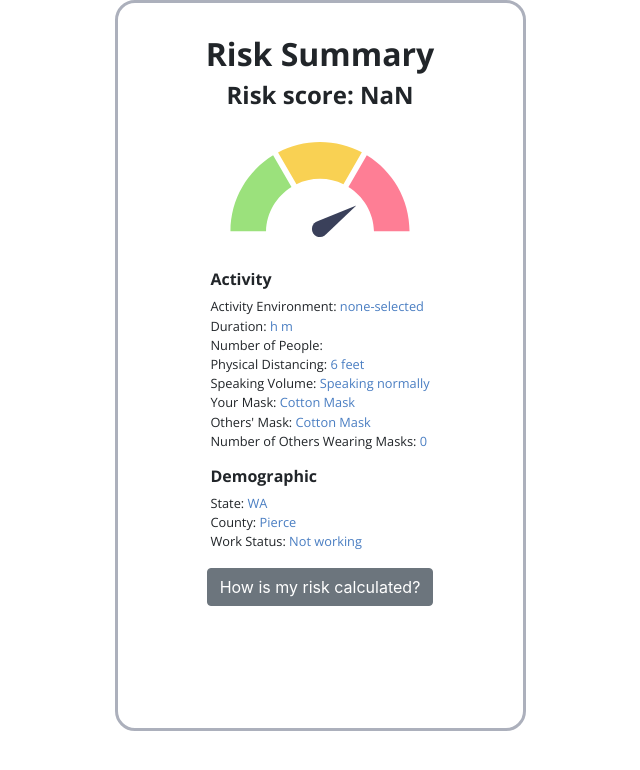
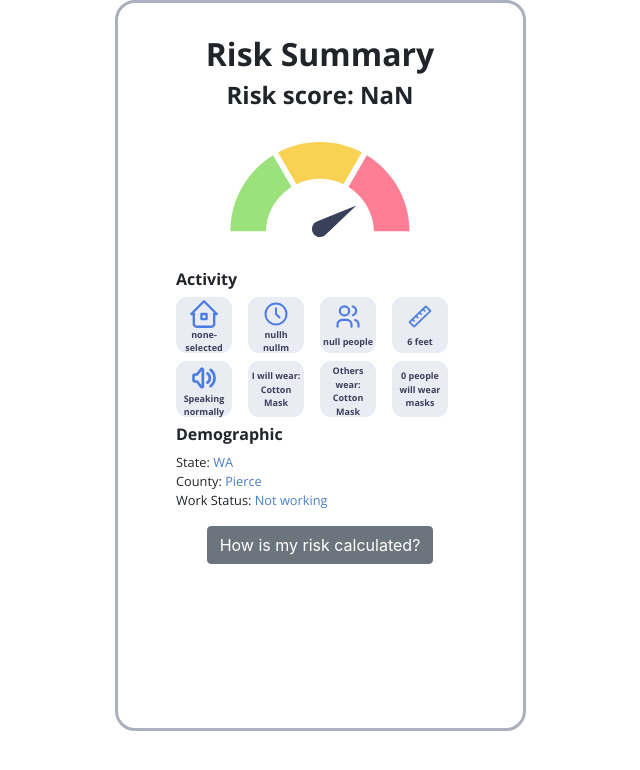
Before and after one commit to RaynyT/COVID-19-Risk-Assessment-Tool, a React (Create React App) app in the folder covrt/: page /results in a window 1280 px wide. Shown: the top 770 px of the page, without its empty margins (320-960 px from the left). Built offline with nearby package versions, Linux system fonts and the light colour scheme.

Commit message:
Change from list style to icon style

```diff
--- a/covrt/src/components/Results.css
+++ b/covrt/src/components/Results.css
@@ -50,6 +50,58 @@
     padding-top: 2rem;
 }
 
+.img-card {
+    background-color: #EAECF4;
+    border-color: #EAECF4;
+    border-style: solid;
+    border-width: medium;
+    border-radius: 20%;
+
+    box-sizing: border-box;
+    width: 3.5em;
+    height: 3.5em;
+    margin-right: 1em;
+}
+
+.img-card-row {
+    padding-bottom: .5em;
+}
+
+.img-card-content {
+    font-family: 'Open Sans', sans-serif;
+    font-weight: bolder;
+    text-align: center;
+    color: #3A405A;
+
+
+    width: 100%;
+    height: 100%;
+    max-height: 100%;
+
+    display: flex;
+    flex-direction: column;
+    justify-content: space-around;
+}
+
+.img-card-image-container {
+    max-width:100%;
+    max-height:55%;
+    height: auto;
+}
+
+.img-card-image {
+    max-height: 100%;
+    height: auto;
+}
+
+.img-card-text {
+    font-size: xx-small;
+}
+
+.display-none {
+    display: none;
+}
+
 @media (min-width: 768px) {
 
     .outer {
--- a/covrt/src/components/Results.js
+++ b/covrt/src/components/Results.js
@@ -1,7 +1,13 @@
 import riskMeterImage from '../images/risk-meter.svg'
+import houseIcon from '../images/house-vector.svg'
+import clockIcon from '../images/clock-vector.svg'
+import peopleIcon from '../images/people-icon-vector.svg'
+import rulerIcon from '../images/ruler-vector.svg'
+import volumeIcon from '../images/volume-vector.svg'
 
 import "./Results.css"
 import { Button } from 'reactstrap'
+
 
 export default function Results(props){
 
@@ -37,6 +43,27 @@ export default function Results(props){
         );
     }
 
+
+    // This is the stupidest hacky way to fix the text overflowing from the button
+    // But since this is the only string of text that does it, I'm using this for now
+    // until I have more time to fix the general problem
+    let volumeText = props.speakingVolume;
+    if (props.speakingVolume === "Speaking loudly or shouting") {
+        volumeText = "Speaking loudly";
+    }
+
+    // Another stupid edge case I felt like catching
+    let attendeesText = props.activityBasicInfo.attendees
+    console.log(attendeesText);
+    if (attendeesText >= 999999999) {
+        attendeesText = "100000000+";
+    }
+
+    let maskAmountText = Math.round(props.othersMask.percent / 100 * props.activityBasicInfo.attendees);
+    if (maskAmountText >= 999999999) {
+        maskAmountText = "100000000+";
+    }
+
     return (
         <div className="outer">
             <div className="results-main-container">
@@ -48,6 +75,23 @@ export default function Results(props){
                 <div className="horizontal-center">
                     <div>
                         <h3 className="list-title">Activity</h3>
+
+                        <div className="container">
+                            <div className="row img-card-row">
+                                <ImageCard image={houseIcon} desc={props.activityBasicInfo.setting} alt="Test" />
+                                <ImageCard image={clockIcon} desc={props.activityBasicInfo.hours + "h " + props.activityBasicInfo.minutes +"m"} alt="Clock icon" />
+                                <ImageCard image={peopleIcon} desc={attendeesText + " people"} alt="Icon of two people" />
+                                <ImageCard image={rulerIcon} desc={props.distancing} alt="Ruler icon" />
+                            </div>
+                            <div className="row img-card-row">
+                                <ImageCard image={volumeIcon} desc={volumeText} alt="Speaker icon" />
+                                <ImageCard noImage desc={"I will wear: " + props.ownMask} alt="none" />
+                                <ImageCard noImage desc={"Others wear: " + props.othersMask.type} alt="none" />
+                                <ImageCard noImage desc={maskAmountText + " people will wear masks"} alt="none" />
+                            </div>
+                        </div>
+
+                        {/*
                         <ul className="selection-list">
                             <li className="selection-list-item">Activity Environment: <span className="blue">{props.activityBasicInfo.setting}</span></li>
                             <li className="selection-list-item">Duration: <span className="blue">{props.activityBasicInfo.hours}h {props.activityBasicInfo.minutes}m</span></li>
@@ -58,6 +102,7 @@ export default function Results(props){
                             <li className="selection-list-item">Others' Mask: <span className="blue">{props.othersMask.type}</span></li>
                             <li className="selection-list-item">Number of Others Wearing Masks: <span className="blue">{Math.round(props.othersMask.percent / 100 * props.activityBasicInfo.attendees)}</span></li>
                         </ul>
+                        */}
                         <h3 className="list-title">Demographic</h3>
                         <ul className="selection-list">
                             <li className="selection-list-item">State: <span className="blue">{props.location.state}</span></li>
@@ -73,3 +118,25 @@ export default function Results(props){
         </div>
     );
 }
+
+function ImageCard(props) {
+
+    let imageClass = "img-card-image-container"
+
+    if(props.noImage) {
+        imageClass = "display-none";
+    }
+
+    return(
+        <div className="img-card">
+            <div className="img-card-content">
+                <div className={imageClass}>
+                    <img className="img-card-image" src={props.image} alt={props.alt} />
+                </div>
+                <div className="img-card-text">
+                    {props.desc}
+                </div>
+            </div>
+        </div>
+    );
+}
```
